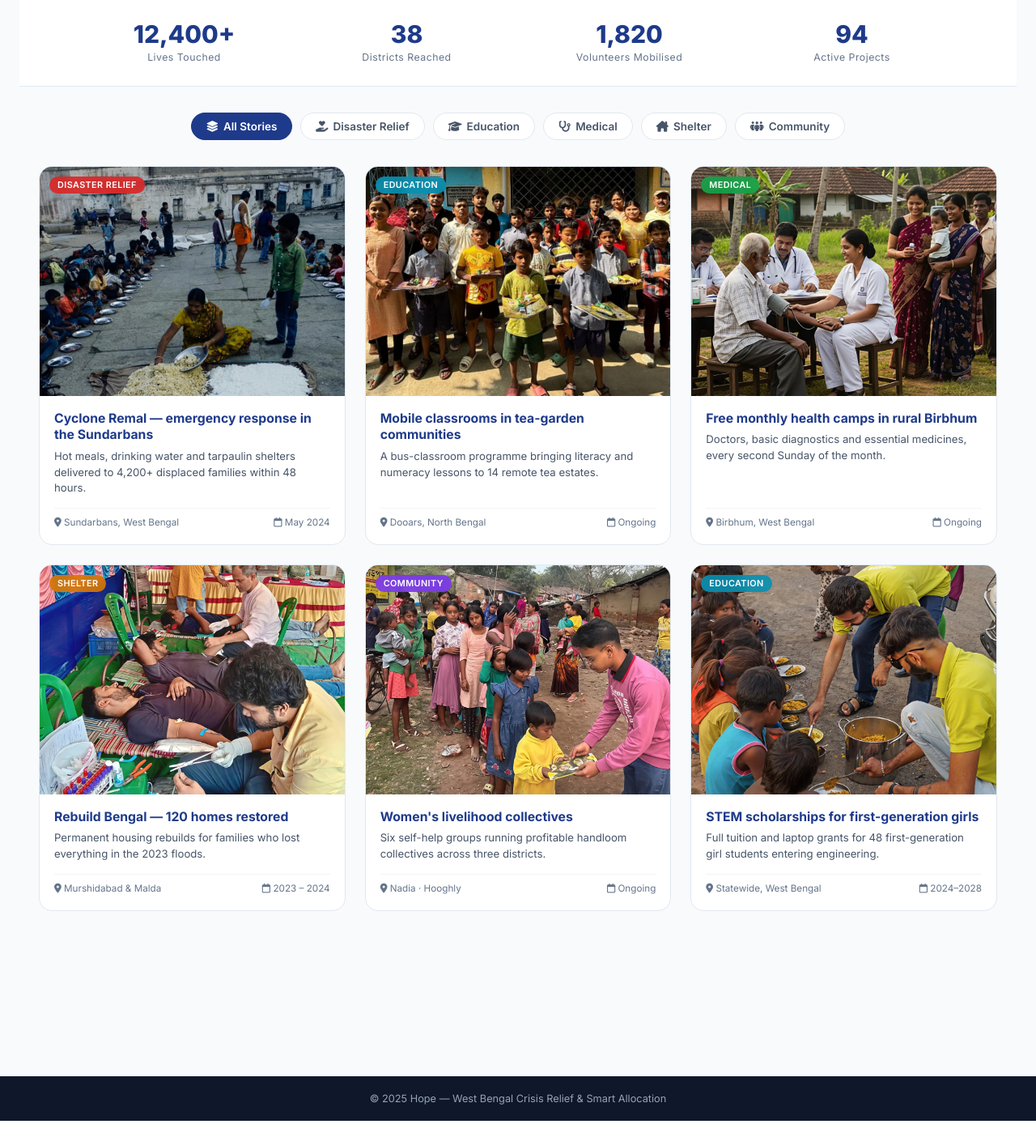
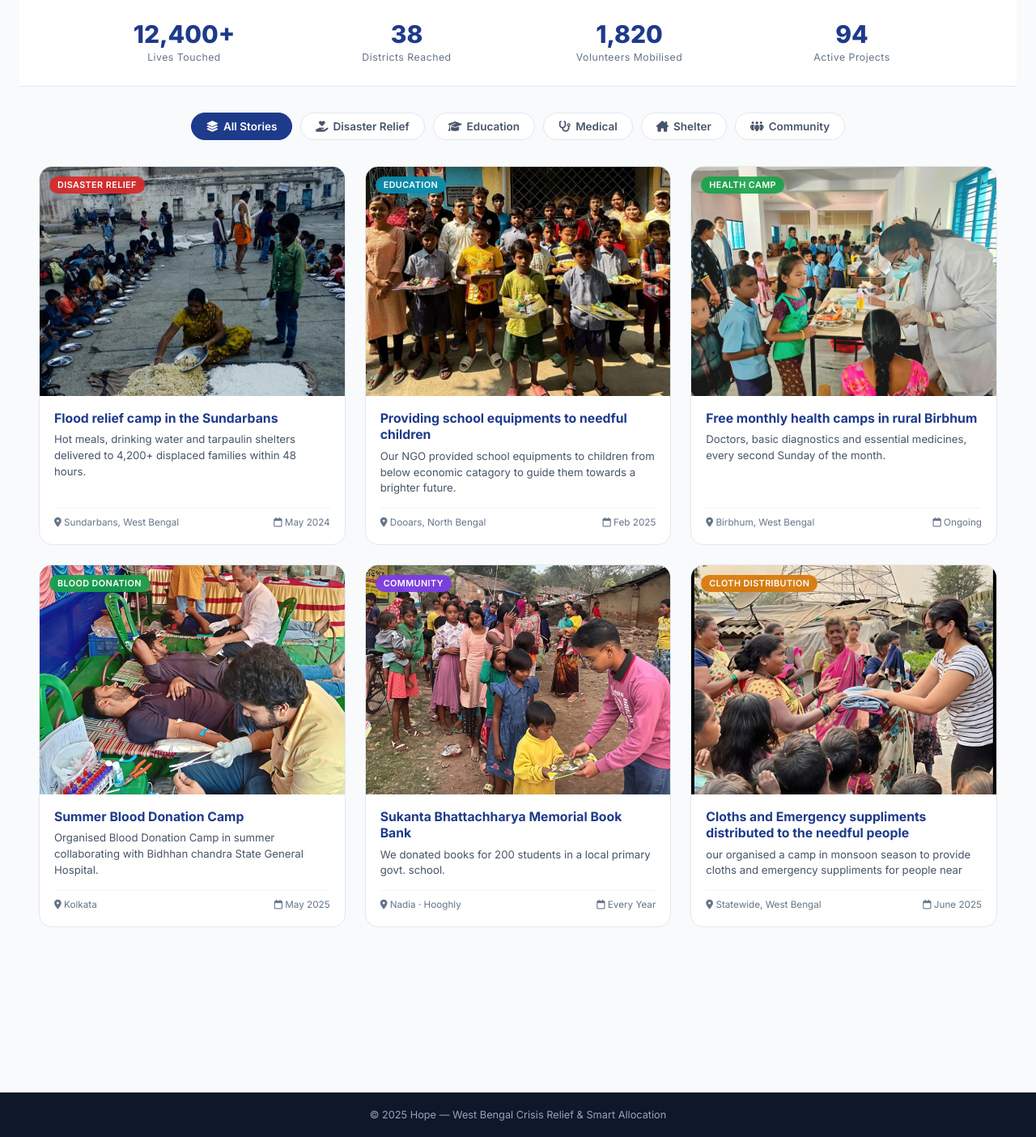
Before and after one commit to Parthasarathi-Das/NGOSystem, a Flask app: page /gallery in a window 1280 px wide. Shown: the part 409-1813 px from the top of the page at 81% size. Run offline with Flask 3, Linux system fonts and the light colour scheme.

Commit message:
images uploaded

```diff
--- a/templates/admin_dashboard.html
+++ b/templates/admin_dashboard.html
@@ -47,7 +47,7 @@
 <div class="admin-hero">
   <div class="admin-hero-inner">
     <div>
-      <h1>🏢 NGO Admin Panel</h1>
+      <h1> 💗HOPE Admin Panel</h1>
       <p>Manage crisis requests, donor submissions, members, and allocations.</p>
     </div>
     <div style="display:flex;gap:12px;align-items:center;flex-wrap:wrap;">
--- a/templates/donor_info.html
+++ b/templates/donor_info.html
@@ -47,7 +47,7 @@ input:focus,select:focus,textarea:focus { outline:none; border-color:var(--green
 
 {% block content %}
 <div class="form-wrap">
-  <div class="form-card">
+  <div class="form-card" style="background-color: #fffcef;">
     <h2 style="font-weight:800;color:var(--navy);margin-bottom:24px;">Contact & Resource Information</h2>
     <div class="form-grid">
       <div>
--- a/templates/gallery.html
+++ b/templates/gallery.html
@@ -395,7 +395,7 @@ const GALLERY = [
     id: "g1",
     cat: "relief",
     catLabel: "Disaster Relief",
-    title: "Cyclone Remal — emergency response in the Sundarbans",
+    title: "Flood relief camp in the Sundarbans",
     summary: "Hot meals, drinking water and tarpaulin shelters delivered to 4,200+ displaced families within 48 hours.",
     body: "When Cyclone Remal struck the Sundarbans, our 60-volunteer rapid-response team set up six community kitchens overnight. Over the following week we distributed 12,000 meals, 8,000 litres of safe drinking water, and emergency shelter kits to 4,200+ displaced families.",
     location: "Sundarbans, West Bengal",
@@ -406,56 +406,56 @@ const GALLERY = [
     id: "g2",
     cat: "education",
     catLabel: "Education",
-    title: "Mobile classrooms in tea-garden communities",
-    summary: "A bus-classroom programme bringing literacy and numeracy lessons to 14 remote tea estates.",
-    body: "Our mobile classroom programme runs on two retrofitted minibuses that visit 14 remote tea-garden schools every fortnight. We cover literacy, numeracy and basic digital skills for over 600 children.",
+    title: "Providing school equipments to needful children",
+    summary: "Our NGO provided school equipments to children from below economic catagory to guide them towards a brighter future.",
+    body: "TO bring literacy to our society",
     location: "Dooars, North Bengal",
-    date: "Ongoing",
+    date: "Feb 2025",
     image: "{{ url_for('static', filename='books.jpeg') }}"
   },
   {
     id: "g3",
     cat: "medical",
-    catLabel: "Medical",
+    catLabel: "Health Camp",
     title: "Free monthly health camps in rural Birbhum",
     summary: "Doctors, basic diagnostics and essential medicines, every second Sunday of the month.",
     body: "Partnering with four district hospitals, HOPE runs a free monthly health camp circuit across eight gram panchayats in Birbhum. Each camp offers general check-ups and essential screenings.",
     location: "Birbhum, West Bengal",
     date: "Ongoing",
-    image: "{{ url_for('static', filename='medical.jpeg') }}"
+    image: "{{ url_for('static', filename='medicine.jpeg') }}"
   },
   {
     id: "g4",
-    cat: "shelter",
-    catLabel: "Shelter",
-    title: "Rebuild Bengal — 120 homes restored",
-    summary: "Permanent housing rebuilds for families who lost everything in the 2023 floods.",
+    cat: "medical",
+    catLabel: "Blood Donation",
+    title: "Summer Blood Donation Camp",
+    summary: "Organised Blood Donation Camp in summer collaborating with Bidhhan chandra State General Hospital.",
     body: "After the 2023 floods, HOPE partnered with local masons to rebuild 120 permanent two-room houses on raised plinths designed to withstand future floods.",
-    location: "Murshidabad & Malda",
-    date: "2023 – 2024",
+    location: "Kolkata",
+    date: "May 2025",
     image: "{{ url_for('static', filename='blood.jpeg') }}"
   },
   {
     id: "g5",
     cat: "community",
     catLabel: "Community",
-    title: "Women's livelihood collectives",
-    summary: "Six self-help groups running profitable handloom collectives across three districts.",
+    title: "Sukanta Bhattachharya Memorial Book Bank",
+    summary: "We donated books for 200 students in a local primary govt. school.",
     body: "Working alongside master weavers, HOPE helped form six women's self-help groups producing handloom saris. earnings have grown from ₹1,800/month to ₹6,400/month.",
     location: "Nadia · Hooghly",
-    date: "Ongoing",
+    date: "Every Year",
     image: "{{ url_for('static', filename='cloth.jpeg') }}"
   },
   {
     id: "g6",
-    cat: "education",
-    catLabel: "Education",
-    title: "STEM scholarships for first-generation girls",
-    summary: "Full tuition and laptop grants for 48 first-generation girl students entering engineering.",
+    cat: "shelter",
+    catLabel: "Cloth Distribution",
+    title: "Cloths and Emergency suppliments distributed to the needful people",
+    summary: "our organised a camp in monsoon season to provide cloths and emergency suppliments for people near ",
     body: "The HOPE STEM scholarship covers full tuition, books, and laptop for first-generation girl students in their first year of an engineering programme.",
     location: "Statewide, West Bengal",
-    date: "2024–2028",
-    image: "{{ url_for('static', filename='food.jpeg') }}"
+    date: "June 2025",
+    image: "{{ url_for('static', filename='jama.jpeg') }}"
   }
 ];
 
--- a/templates/needhelp.html
+++ b/templates/needhelp.html
@@ -5,8 +5,8 @@
 {% block extra_css %}
 <style>
 .help-hero {
-  background: linear-gradient(rgba(0,0,0,.7),rgba(0,0,0,.7)),
-  url("{{ url_for('static', filename='home.jpeg') }}");
+  background: linear-gradient(rgba(0,0,0,.4),rgba(0,0,0,.4)),
+  url("{{ url_for('static', filename='needfull.jpeg') }}");
   background-size: cover; background-position: center;
   color: white; padding: 60px 24px; text-align: center;
 }
@@ -53,7 +53,7 @@ input:focus,select:focus,textarea:focus { outline:none; border-color:var(--navy-
 
 {% block content %}
 <div class="form-wrap">
-  <div class="form-card">
+  <div class="form-card" style="background-color: #fdefff;">
     <h2 style="font-weight:800;color:var(--navy);margin-bottom:24px;">Crisis Information</h2>
 
     <div class="form-grid">
```
Also changed, not shown: medical.jpeg (added), static/WhatsApp Image 2026-04-27 at 10.00.23 PM.jpeg (added), static/jama.jpeg (added), static/medicine.jpeg (added), static/need.jpeg (added), static/needfull.jpeg (added), static/needy.jpeg (added).
